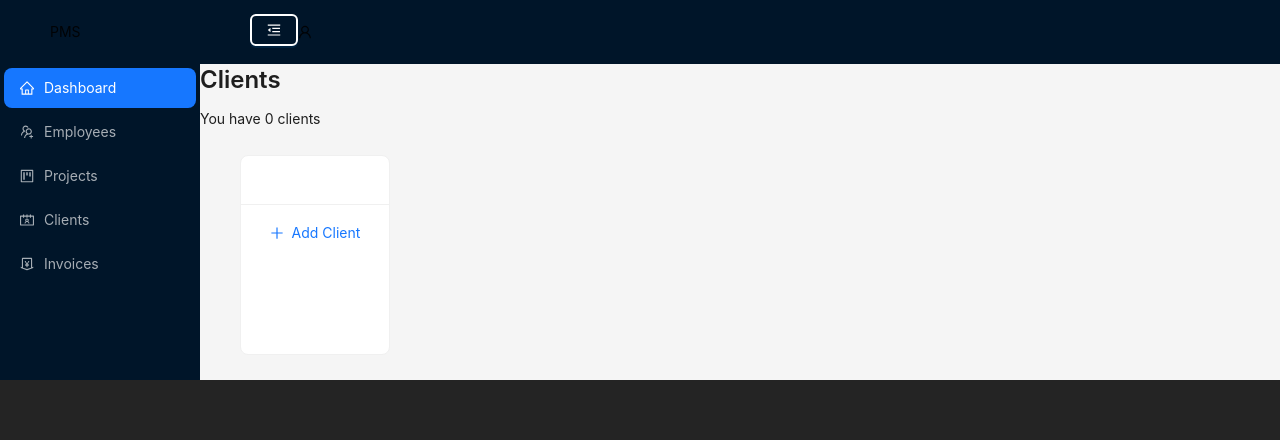
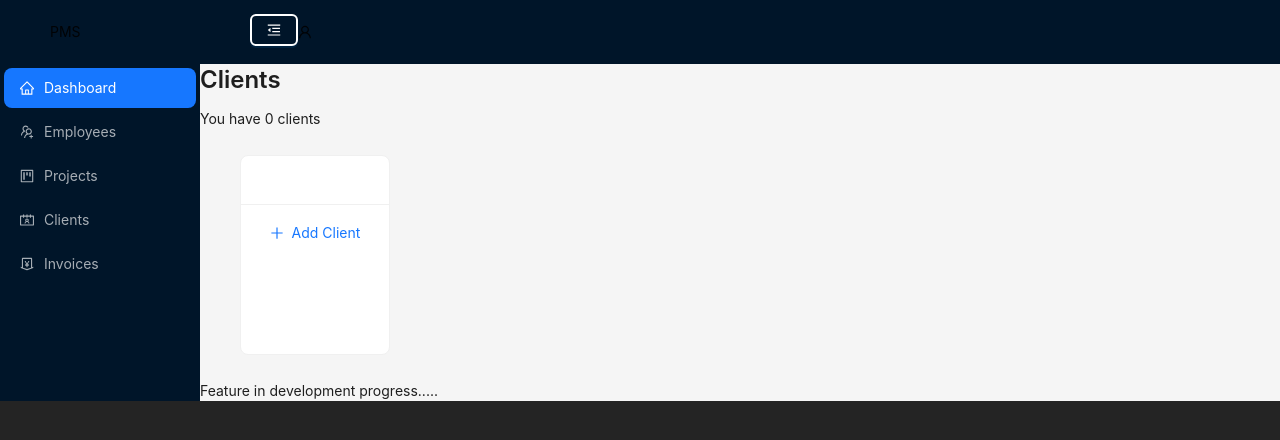
Before and after one commit to DebmalyaKuila/webapp-project-management-system, a React (Vite) app: page /invoices in a window 1280 px wide. Shown: the top 440 px of the page. Built offline with nearby package versions, Linux system fonts and the light colour scheme.

Commit message:
created invoice page-work later

```diff
--- a/src/components/pageContent.jsx
+++ b/src/components/pageContent.jsx
@@ -4,6 +4,7 @@ import Dashboard from '../pages/Dashboard'
 import Employees from '../pages/Employees'
 import Projects from '../pages/Projects'
 import Clients from '../pages/Clients'
+import Invoices from '../pages/Invoices'
 
 
 const PageContent = () => {
@@ -19,6 +20,7 @@ const PageContent = () => {
       {/* <Employees employees={employees} setEmployees={setEmployees}  /> */}
       {/* <Projects projects={projects} setProjects={setProjects}/> */}
        <Clients clients={clients} setClients={setClients}/>
+       <Invoices/>
     </div>
   )
 }
--- /dev/null
+++ b/src/pages/Invoices.jsx
@@ -0,0 +1,11 @@
+import React from 'react'
+
+const Invoices = () => {
+  return (
+    <div>
+      Feature in development progress.....
+    </div>
+  )
+}
+
+export default Invoices
```
